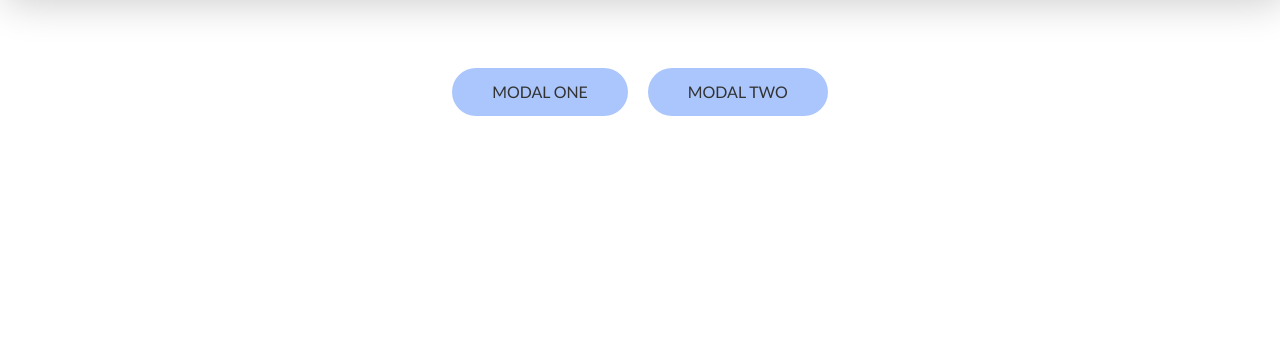
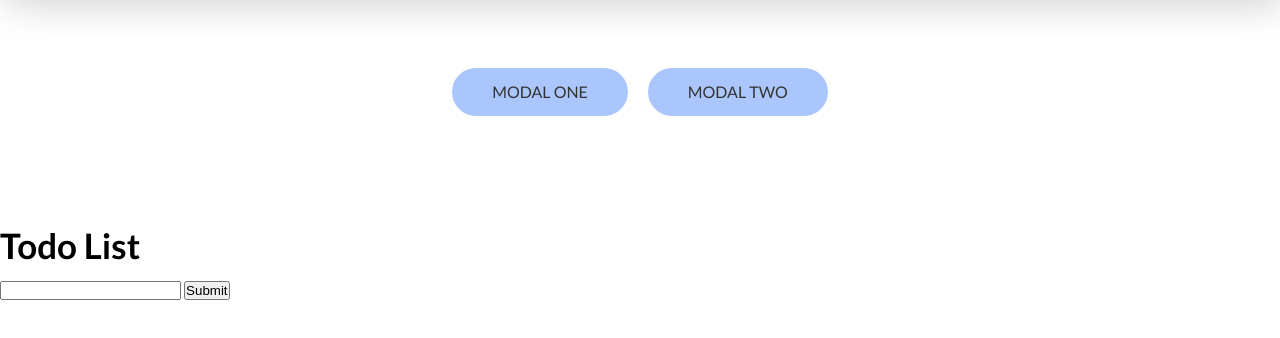
Before and after one commit to sassyelements/vanilla-tester, a website built with Parcel: page index.html in a window 1280 px wide. Shown: the part 120-458 px from the top of the page. Built offline with nearby package versions, Linux system fonts and the light colour scheme; no server answers.

Commit message:
Add minor changes

```diff
--- a/index.html
+++ b/index.html
@@ -4,7 +4,7 @@
     <meta http-equiv="Content-Type" content="text/html; charset=UTF-8">
     <meta name="viewport" content="width=device-width, initial-scale=1.0">
     <title>Vanilla Tester</title>
-    <meta name="description" content="Vanilla JS modal plugin.">
+    <meta name="description" content="Vanilla JS plugin for unit tests.">
 
     <link rel="stylesheet" href="./src/sass/main.scss">
     <script type="module" src="./src/index.js"></script>
@@ -59,6 +59,19 @@
                     <a class="btn btn--default" href="#" data-modal-trigger="modal-two">Modal Two</a>
                 </div>
 
+                <!-- TODO Form -->
+                <div class="todo todo__container" style="margin-top: 10rem;">
+                    <h2 class="heading-bold heading-2">Todo List</h2>
+                    <form class="todo__form">
+                        <input type="text" name="todo__input">
+                        <button type="submit">Submit</button>
+                    </form>
+
+                    <!-- TODO List -->
+                    <ul class="todo__list"></ul>
+                </div>
+
+
                 <!-- Modal One -->
                 <div class="modal__container" data-modal-id="modal-one">
                     <div class="modal__backdrop"></div>
--- a/src/index.js
+++ b/src/index.js
@@ -1 +1,6 @@
-import './js/tests/example.test.js';
+import SassyModal from './js/plugins/SassyModal';
+import ajaxios from './js/plugins/Ajaxios.js';
+
+import './js/tests/runTests.js';
+
+const modal = new SassyModal();
--- a/src/js/tests/example.test.js
+++ b/src/js/tests/example.test.js
@@ -1,6 +1,6 @@
 import VanillaTester from '../plugins/VanillaTester';
 
-tester = new VanillaTester();
+const tester = new VanillaTester();
 
 tester.test('This test passes', () => {
     tester.assert(1 == 1);
```
